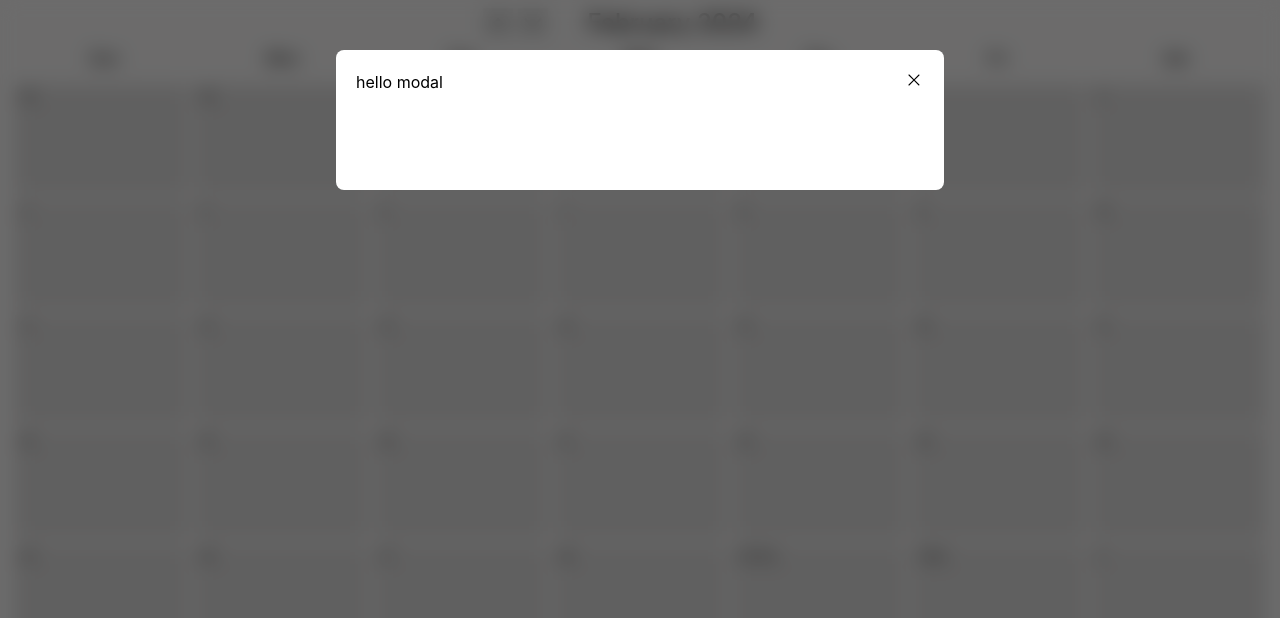
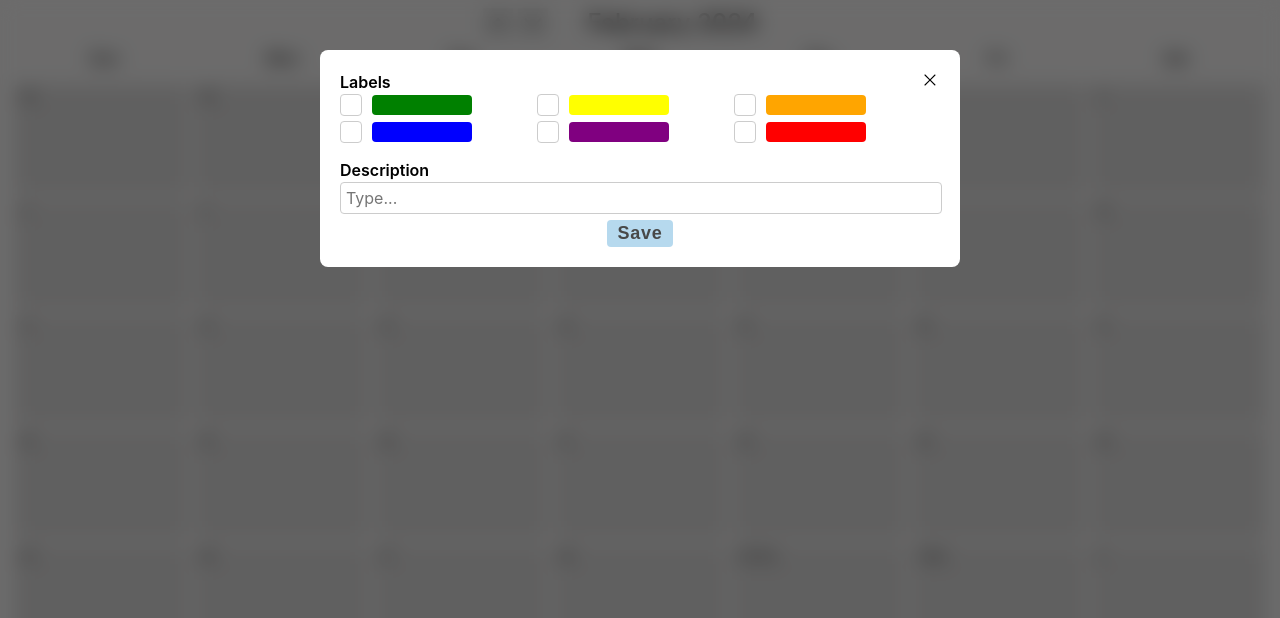
Before and after one commit to SergejShk/scheduler, a React (Vite) app: page / in a window 1280 px wide. Both pictures are taken after a click on the item "29". Shown: the top 618 px of the page. Built offline with nearby package versions, Linux system fonts and the light colour scheme.

Commit message:
Created UI for TaskForm

```diff
--- a/package.json
+++ b/package.json
@@ -12,6 +12,7 @@
   "dependencies": {
     "react": "^18.2.0",
     "react-dom": "^18.2.0",
+    "react-hook-form": "^7.50.1",
     "styled-components": "^6.1.8"
   },
   "devDependencies": {
--- a/src/components/calendar/Calendar.tsx
+++ b/src/components/calendar/Calendar.tsx
@@ -2,6 +2,8 @@ import { FC, useEffect, useState } from "react";
 import styled from "styled-components";
 
 import Days from "./Days";
+
+import TaskForm from "../tasks/TaskForm";
 
 import Modal from "../common/Modal";
 
@@ -54,7 +56,11 @@ const Calendar: FC = () => {
 
 			<Days daysList={daysList} setTasks={setTasks} onModalOpen={onModalOpen} />
 
-			{isOpenModal && <Modal onModalClose={onModalClose}>hello modal</Modal>}
+			{isOpenModal && (
+				<Modal onModalClose={onModalClose}>
+					<TaskForm />
+				</Modal>
+			)}
 		</CalendarStyled>
 	);
 };
--- a/src/components/common/Button.tsx
+++ b/src/components/common/Button.tsx
@@ -13,3 +13,27 @@ export const ButtonCross = styled.button`
 	align-self: center;
 	transition: background-color 0.2s ease;
 `;
+
+export const Button = styled.button`
+	cursor: pointer;
+	display: flex;
+	align-items: center;
+	justify-content: center;
+	font-size: 18px;
+	font-weight: 600;
+	letter-spacing: 0.8px;
+	border-radius: 4px;
+	padding: 3px 10px;
+	color: #484848;
+	background-color: #b6d9ee;
+	transition: background-color 0.2s ease;
+
+	&:hover {
+		background-color: #94caec;
+	}
+
+	&:disabled {
+		cursor: auto;
+		background-color: #b6d9ee;
+	}
+`;
--- /dev/null
+++ b/src/components/common/Checkbox.tsx
@@ -0,0 +1,51 @@
+import { DetailedHTMLProps, InputHTMLAttributes } from "react";
+import { FieldValues, Path, RegisterOptions, UseFormRegister } from "react-hook-form";
+import styled from "styled-components";
+
+type CheckboxProps<TFormValues extends FieldValues> = {
+	name: Path<TFormValues>;
+	rules?: RegisterOptions;
+	register?: UseFormRegister<TFormValues>;
+} & Omit<DetailedHTMLProps<InputHTMLAttributes<HTMLInputElement>, HTMLInputElement>, "size" | "ref">;
+
+const Checkbox = <TFormValues extends FieldValues>({
+	name,
+	rules,
+	register,
+	...props
+}: CheckboxProps<TFormValues>) => {
+	return (
+		<CheckboxStyled>
+			<input
+				type="checkbox"
+				name={name}
+				className="hidden"
+				{...props}
+				{...(register && register(name, rules))}
+			/>
+			<IconCheck className="checkbox__icon" />
+		</CheckboxStyled>
+	);
+};
+
+export default Checkbox;
+
+const CheckboxStyled = styled.label`
+	display: block;
+	width: 20px;
+	height: 20px;
+	border-radius: 4px;
+	border: 1px solid #ccc;
+
+	& input:checked + .checkbox__icon {
+		background-image: url("/icons/check.svg");
+		background-size: cover;
+		background-position: center center;
+		background-repeat: no-repeat;
+	}
+`;
+
+const IconCheck = styled.div`
+	width: 100%;
+	height: 100%;
+`;
--- /dev/null
+++ b/src/components/common/Textarea.tsx
@@ -0,0 +1,42 @@
+import { useImperativeHandle, useRef } from "react";
+import { FieldValues, Path, RegisterOptions, UseFormRegister } from "react-hook-form";
+import styled from "styled-components";
+
+import useAutosizeTextArea from "../../hooks/useAutosizeTextArea";
+
+type TextareaProps<TFormValues extends FieldValues> = {
+	name: Path<TFormValues>;
+	rules?: RegisterOptions;
+	register: UseFormRegister<TFormValues>;
+	value: string;
+	placeholder?: string;
+};
+
+const Textarea = <TFormValues extends FieldValues>({
+	name,
+	rules,
+	register,
+	value,
+	placeholder,
+}: TextareaProps<TFormValues>) => {
+	const textAreaRef = useRef<HTMLTextAreaElement>(null);
+	const { ref, ...restRegister } = register(name, rules);
+	useImperativeHandle(ref, () => textAreaRef.current);
+
+	useAutosizeTextArea(textAreaRef.current, value, 10);
+
+	return <TextareaStyled ref={textAreaRef} id={name} {...restRegister} rows={1} placeholder={placeholder} />;
+};
+
+export default Textarea;
+
+export const TextareaStyled = styled.textarea`
+	resize: none;
+	width: calc(100% - 10px);
+	padding: 5px;
+	outline: none;
+	border-radius: 4px;
+	border: 1px solid #ccc;
+	font-size: 16px;
+	font-family: Inter;
+`;
--- /dev/null
+++ b/src/components/tasks/TaskForm.tsx
@@ -0,0 +1,82 @@
+import { FC } from "react";
+import { useForm, useWatch } from "react-hook-form";
+import styled from "styled-components";
+
+import Checkbox from "../common/Checkbox";
+import Textarea from "../common/Textarea";
+import { Button } from "../common/Button";
+
+import { labelColors } from "../../utils/constants";
+
+import { ITaskFormValues } from "../../interfaces/calendar";
+
+const TaskForm: FC = () => {
+	const { control, register, handleSubmit } = useForm<ITaskFormValues>();
+
+	const descriptionValue = useWatch({
+		name: "description",
+		control,
+	});
+
+	const onSubmitForm = (formValues: ITaskFormValues) => {
+		console.log(formValues);
+	};
+
+	return (
+		<FormStyled onSubmit={handleSubmit(onSubmitForm)}>
+			<BlockTitle>Labels</BlockTitle>
+			<LabelsList>
+				{labelColors.map((label) => (
+					<LabelsItem key={label}>
+						<Checkbox name="labels" value={label} register={register} />
+						<LabelColor color={label} />
+					</LabelsItem>
+				))}
+			</LabelsList>
+
+			<BlockTitle>Description</BlockTitle>
+			<Textarea name="description" register={register} value={descriptionValue} placeholder="Type..." />
+
+			<ButtonWrapper>
+				<Button>Save</Button>
+			</ButtonWrapper>
+		</FormStyled>
+	);
+};
+
+export default TaskForm;
+
+const FormStyled = styled.form`
+	width: 100%;
+`;
+
+const LabelsList = styled.ul`
+	width: 100%;
+	display: flex;
+	flex-wrap: wrap;
+	gap: 5px;
+	margin-bottom: 15px;
+`;
+
+const LabelsItem = styled.li`
+	width: 32%;
+	display: flex;
+	align-items: center;
+	gap: 10px;
+`;
+
+const LabelColor = styled.div<{ color: string }>`
+	width: 100px;
+	height: 20px;
+	background-color: ${({ color }) => color};
+	border-radius: 4px;
+`;
+
+const BlockTitle = styled.p`
+	font-weight: 600;
+`;
+
+const ButtonWrapper = styled.div`
+	display: flex;
+	justify-content: center;
+`;
--- /dev/null
+++ b/src/hooks/useAutosizeTextArea.ts
@@ -0,0 +1,14 @@
+import { useEffect } from "react";
+
+const useAutosizeTextArea = (textAreaRef: HTMLTextAreaElement | null, value: string, padding: number) => {
+	useEffect(() => {
+		if (textAreaRef) {
+			textAreaRef.style.height = "0px";
+			const scrollHeight = textAreaRef.scrollHeight;
+
+			textAreaRef.style.height = scrollHeight - padding + "px";
+		}
+	}, [padding, textAreaRef, value]);
+};
+
+export default useAutosizeTextArea;
--- a/src/index.css
+++ b/src/index.css
@@ -52,6 +52,17 @@ button {
 	border: none;
 }
 
+.hidden {
+	height: 1px;
+	width: 1px;
+	position: absolute;
+	margin: -1px;
+	padding: 0;
+	border: 0;
+	clip: rect(0 0 0 0);
+	overflow: hidden;
+}
+
 @keyframes animateDots {
 	0% {
 		transform: scale(1);
--- a/src/interfaces/calendar.ts
+++ b/src/interfaces/calendar.ts
@@ -16,3 +16,8 @@ export interface IGetCardDaysList {
 	currentMonth: number;
 	tasks: ITask[];
 }
+
+export interface ITaskFormValues {
+	labels: string[];
+	description: string;
+}
--- a/src/utils/constants.ts
+++ b/src/utils/constants.ts
@@ -70,6 +70,8 @@ export const days = [
 	"1",
 ];
 
+export const labelColors = ["green", "yellow", "orange", "blue", "purple", "red"];
+
 export const fakeTasks: ITask[] = [
 	{ id: "1", date: "02/02/2024", description: "task 1", labels: ["green"] },
 	{ id: "2", date: "04/02/2024", description: "task 2", labels: ["yellow", "red"] },
```
Also changed, not shown: public/icons/check.svg (added), 1 other file (tests, documents, lock files or other folders).
